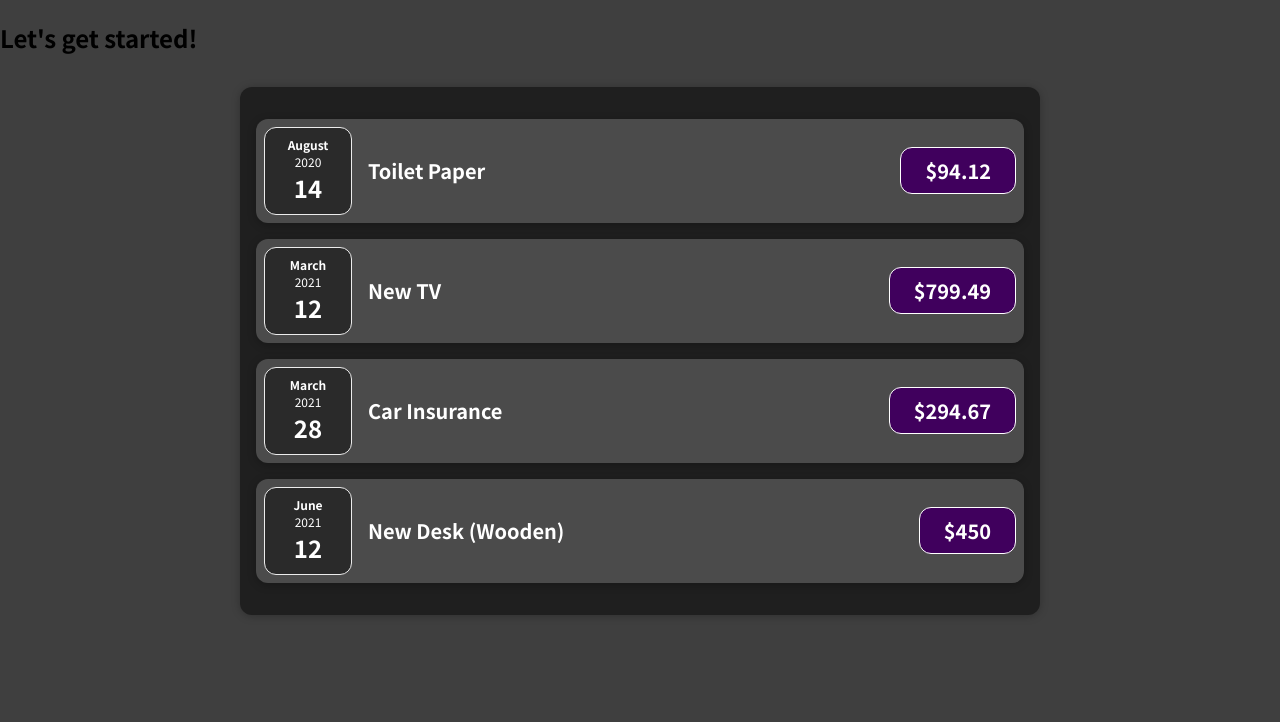
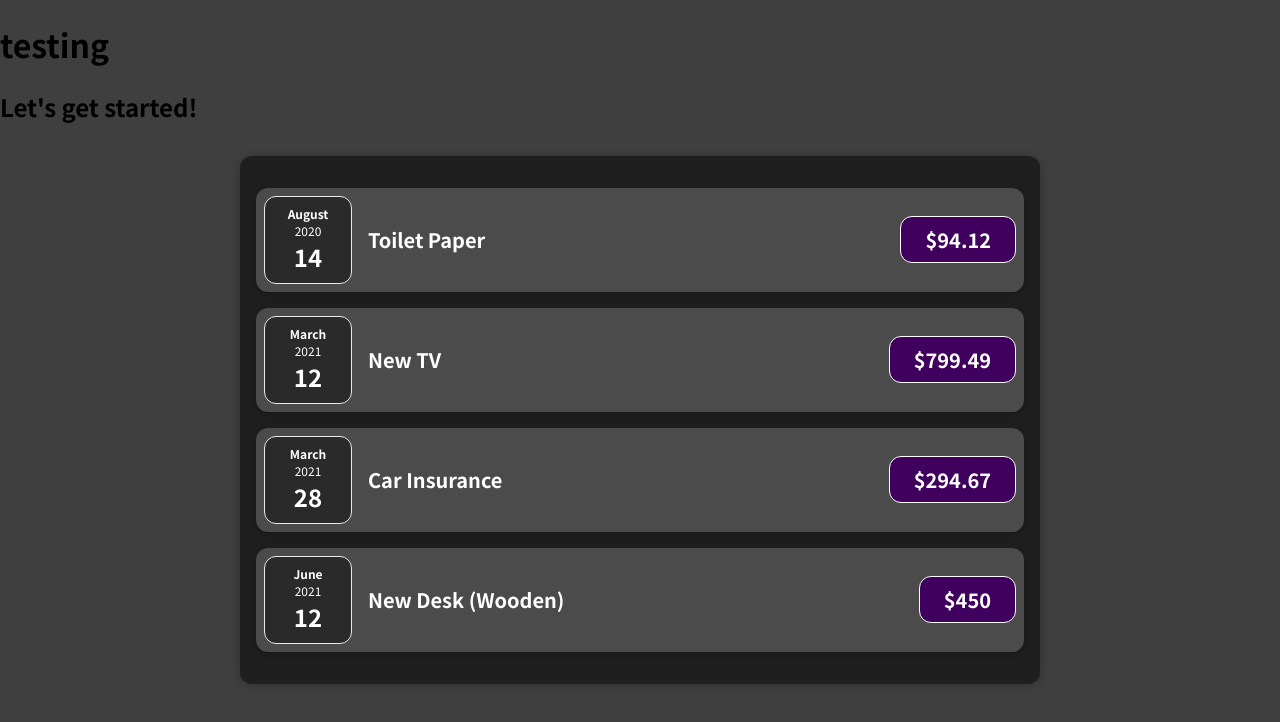
Before and after one commit to john-william-cross/expense-tracker, a React (Create React App) app: page / in a window 1280 px wide. Shown: the top 722 px of the page. Built offline with nearby package versions, Linux system fonts and the light colour scheme.

Commit message:
test on branch commit

```diff
--- a/src/App.js
+++ b/src/App.js
@@ -26,6 +26,7 @@ function App() {
 
   return (
     <div>
+      <h1>testing</h1>
       <h2>Let's get started!</h2>
       <div className="expenses">
         <Expenses items={expenses} />
```
Also changed, not shown: 1 other file (tests, documents, lock files or other folders).
